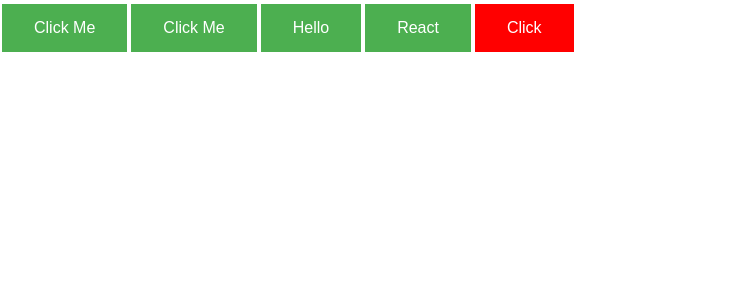
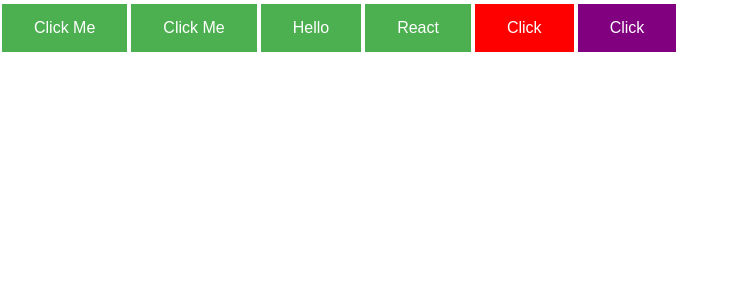
Before and after one commit to KusalDemo/React-Basics, a React (Vite) app: page / in a window 1280 px wide. Shown: the top 300 px of the page, without its empty margins (0-737 px from the left). Built offline with nearby package versions, Linux system fonts and the light colour scheme.

Commit message:
Add Props.(point : Props can contain several things.)

```diff
--- a/src/App.jsx
+++ b/src/App.jsx
@@ -13,7 +13,7 @@ function App() {
        <Button2 name="Hello"/>
        <Button2 name="React"/>
        <Button3 name="Click" bgColor="red"/>
-
+       <Button3 name="Click" bgColor="purple"/>
    </div>
   )
 }
```
